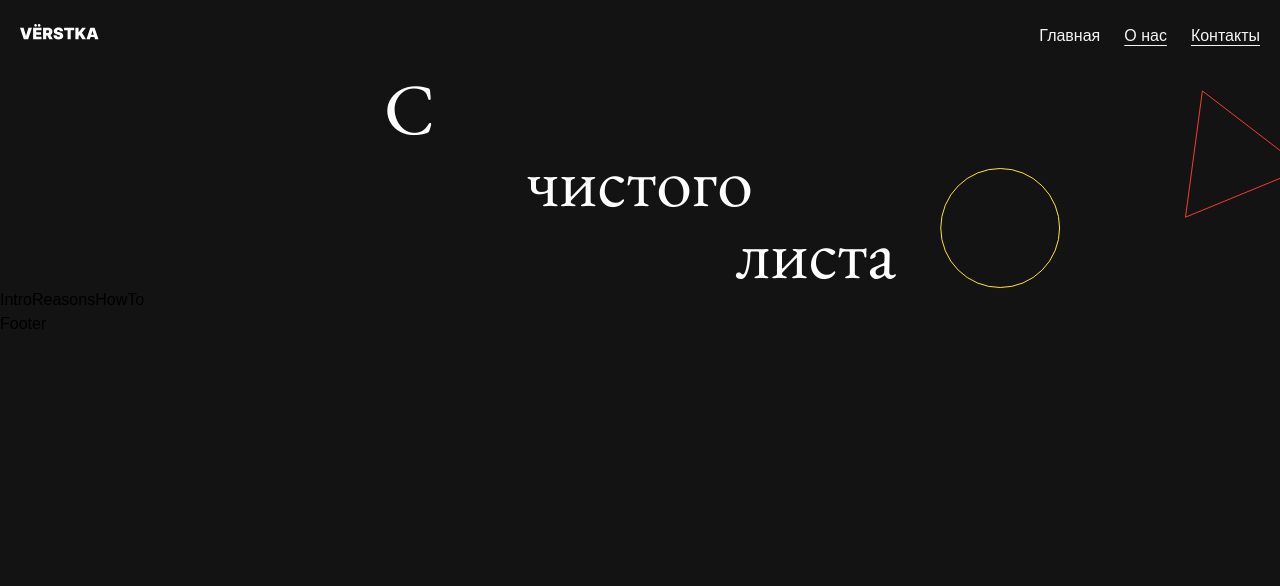
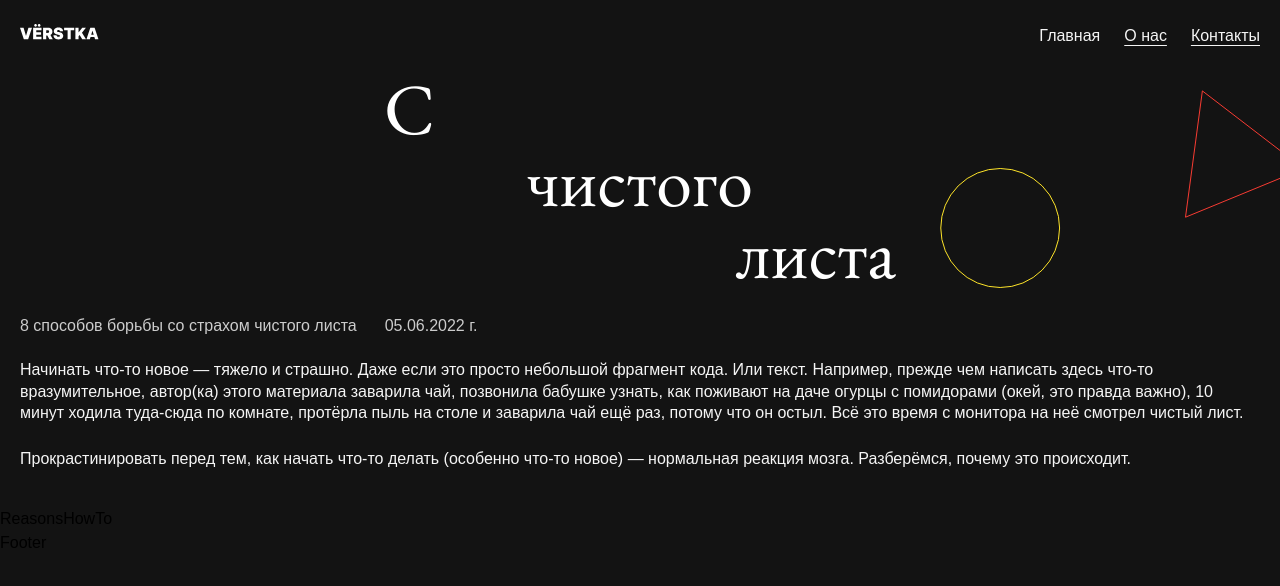
Before and after one commit to CyrilLaz/from-scratch, a Next.js app: page / in a window 1280 px wide. Shown: the top 586 px of the page. Built offline with nearby package versions, Linux system fonts and the light colour scheme.

Commit message:
feat:intro

```diff
--- a/app/components/blocks/Cover/Cover.module.scss
+++ b/app/components/blocks/Cover/Cover.module.scss
@@ -1,4 +1,5 @@
 .cover {
+    @apply mb-7;
     &__bg {
         @apply image-like-bg absolute right-0 bottom-0 z-0;
     }
--- /dev/null
+++ b/app/components/blocks/Intro/Intro.module.scss
@@ -0,0 +1,16 @@
+.intro {
+    margin-bottom: 37px;
+    &__header {
+        @apply flex;
+        >h2 {
+            @apply text-gray-400 text-base mr-7;
+        }
+        >time {
+            @apply text-gray-400 text-base whitespace-nowrap;
+
+        }
+    }
+    >p{
+        @apply text-gray-200 text-base/normal mt-6;
+    }
+}
--- /dev/null
+++ b/app/components/blocks/Intro/Intro.tsx
@@ -0,0 +1,31 @@
+import { Layout } from 'components/Layout/Layout'
+import { FC } from 'react'
+import styles from './Intro.module.scss'
+
+export const Intro: FC = () => {
+    return (
+        <Layout>
+            <section className={styles.intro}>
+                <div className={styles.intro__header}>
+                    <h2>8 способов борьбы со страхом чистого листа</h2>
+                    <time dateTime='2022-06-05'>05.06.2022 г.</time>
+                </div>
+                <p>
+                    Начинать что-то новое — тяжело и страшно. Даже если это
+                    просто небольшой фрагмент кода. Или текст. Например, прежде
+                    чем написать здесь что-то вразумительное, автор(ка) этого
+                    материала заварила чай, позвонила бабушке узнать, как
+                    поживают на даче огурцы с помидорами (окей, это правда
+                    важно), 10 минут ходила туда-сюда по комнате, протёрла пыль
+                    на столе и заварила чай ещё раз, потому что он остыл. Всё
+                    это время с монитора на неё смотрел чистый лист.
+                </p>
+                <p>
+                    Прокрастинировать перед тем, как начать что-то делать
+                    (особенно что-то новое) — нормальная реакция мозга.
+                    Разберёмся, почему это происходит.
+                </p>
+            </section>
+        </Layout>
+    )
+}
--- a/pages/index.tsx
+++ b/pages/index.tsx
@@ -1,6 +1,7 @@
 import '@/assets/slyles/globals.scss'
 import { Cover } from 'components/blocks/Cover/Cover'
 import { Header } from 'components/blocks/Header/Header'
+import { Intro } from 'components/blocks/Intro/Intro'
 
 export default function Home() {
     return (
@@ -8,7 +9,7 @@ export default function Home() {
             <Header />
             <main>
                 <Cover />
-                {'Intro'}
+                <Intro />
                 {'Reasons'}
                 {'HowTo'}
             </main>
--- a/tailwind.config.ts
+++ b/tailwind.config.ts
@@ -21,7 +21,8 @@ const config: Config = {
                 intel: ['Intel', 'sans-serif'],
                 garamond: ['Garamond', 'sans-serif'],
             },
-            fontSize: { '2lg': '1.38rem' },
+            lineHeight: { normal: '1.35rem' },
+            fontSize: { base: ['1rem', '1.2rem'] },
             spacing: { 1.25: '1.25rem', 1.5: '1.5rem', 2.5: '2.5rem' },
             borderRadius: { layout: '30px' },
             container: {
@@ -32,7 +33,7 @@ const config: Config = {
                 white: colors.white,
                 transparent: colors.transparent,
                 yellow: '#FEE42A',
-                gray: { 500: '#343434', 200: '#F5F5F5' },
+                gray: { 500: '#343434', 400: '#CCC', 200: '#F5F5F5' },
             },
         },
     },
```
